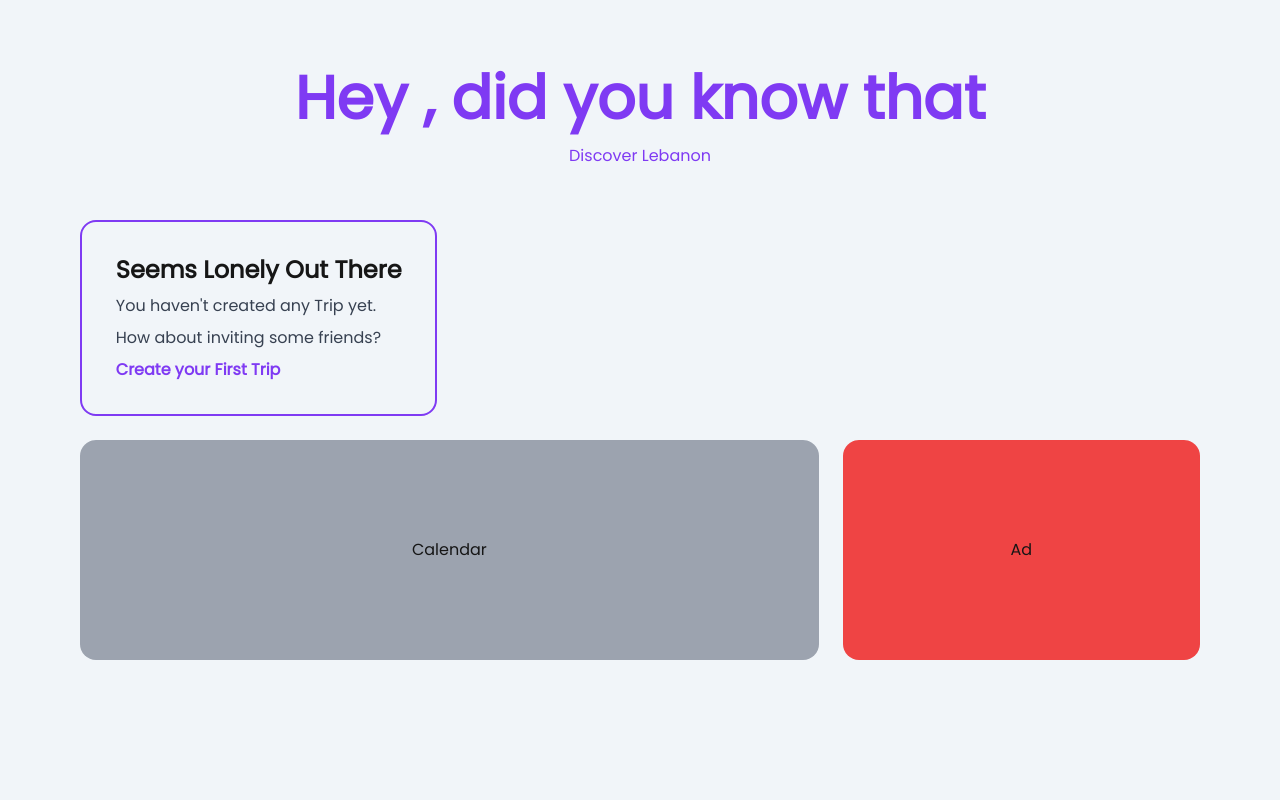
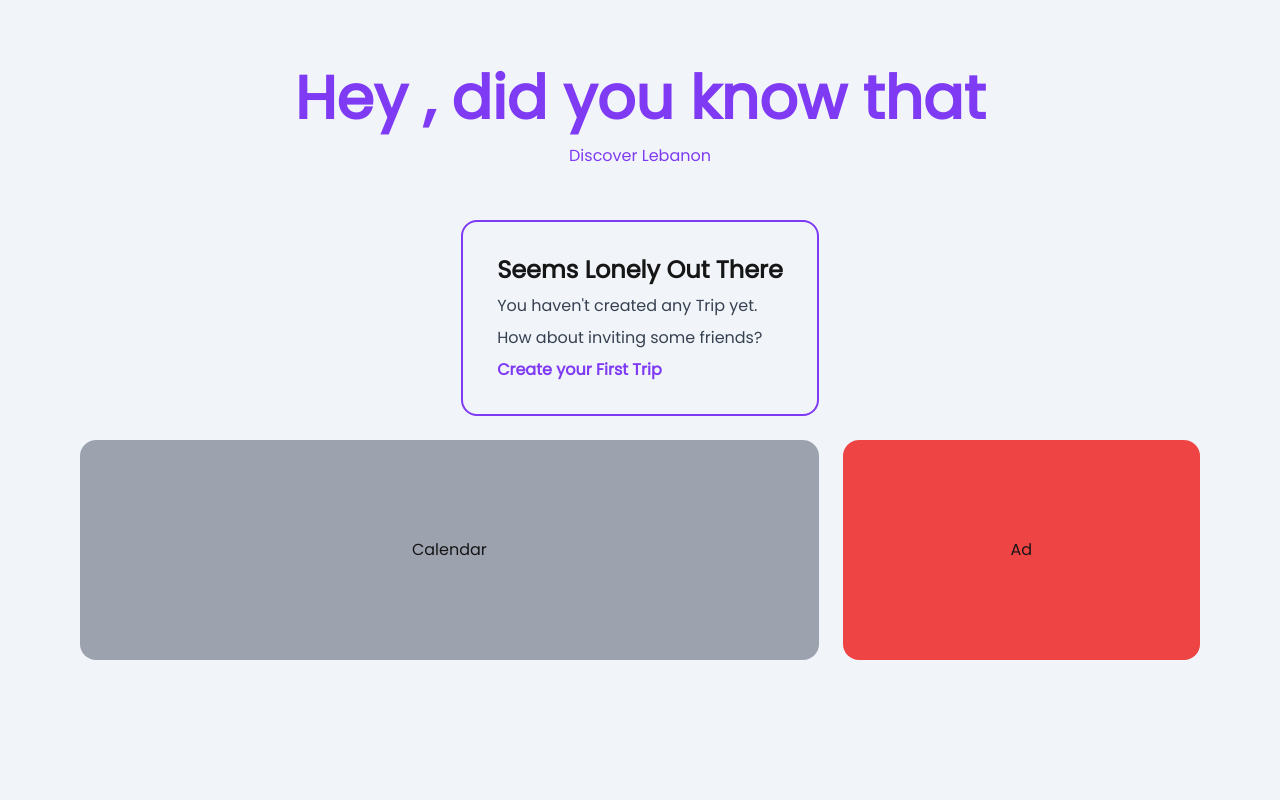
Before and after one commit to salimelliye/dbproject, a Django app: template dbproject/core/templates/home.html in a window 1280 px wide. Shown: the part 68-868 px from the top of the page. Run offline with Django 4.2, Linux system fonts and the light colour scheme; the template is opened without the code that fills it, so the values that code supplies are empty; style sheets or scripts are compiled from the project's sources.

Commit message:
minor adjustments

```diff
--- a/dbproject/core/templates/createTrip.html
+++ b/dbproject/core/templates/createTrip.html
@@ -59,8 +59,8 @@
                     </div>
 
                     <div class="col-span-2 flex space-x-4">
-                        <button type="submit" class="w-full color-sec font-bold bg-light border-sec hover:bg-primary focus:ring-4 focus:outline-none focus:ring-primary-300 rounded-lg text-sm px-5 py-2.5 text-center shadow-hover"><a href="{% url 'feed'%}">Save Trip and Post</button>
-                        <button type="submit" class="w-full text-white bg-sec hover:bg-sec focus:ring-4 focus:outline-none focus:ring-primary-300 font-medium rounded-lg text-sm px-5 py-2.5 text-center shadow-hover"><a href="{% url 'myTrips'%}">Save Trip</button>
+                        <button type="submit" class="w-full color-sec font-bold bg-light border-sec hover:bg-primary focus:ring-4 focus:outline-none focus:ring-primary-300 rounded-lg text-sm px-5 py-2.5 text-center shadow-hover"><a href="{% url 'feed'%}">Save Trip and Post</a></button>
+                        <button type="submit" class="w-full text-white bg-sec hover:bg-sec focus:ring-4 focus:outline-none focus:ring-primary-300 font-medium rounded-lg text-sm px-5 py-2.5 text-center shadow-hover"><a href="{% url 'myTrips'%}">Save Trip</a></button>
                     </div>
                 </form>
             </div>
--- a/dbproject/core/templates/home.html
+++ b/dbproject/core/templates/home.html
@@ -30,7 +30,7 @@
     </div>
     {%endfor%}
     {%else%}
-    <div class="border-sec flex justify-evenly items-center p-4 row-span-1 col-span-1 h-full text-center rounded-2xl">
+    <div class="border-sec flex justify-evenly items-center p-4 row-span-1 col-start-2 col-span-1 h-full text-center rounded-2xl">
         <div class="p-4 flex flex-col items-start">
             <h2 class="text-2xl font-bold mb-2">Seems Lonely Out There</h2>
             <p class="text-gray-700 mb-2">You haven't created any Trip yet.</p>
```
Also changed, not shown: dbproject/core/templates/myTrips.html (+6 -1 lines), dbproject/db.sqlite3.
